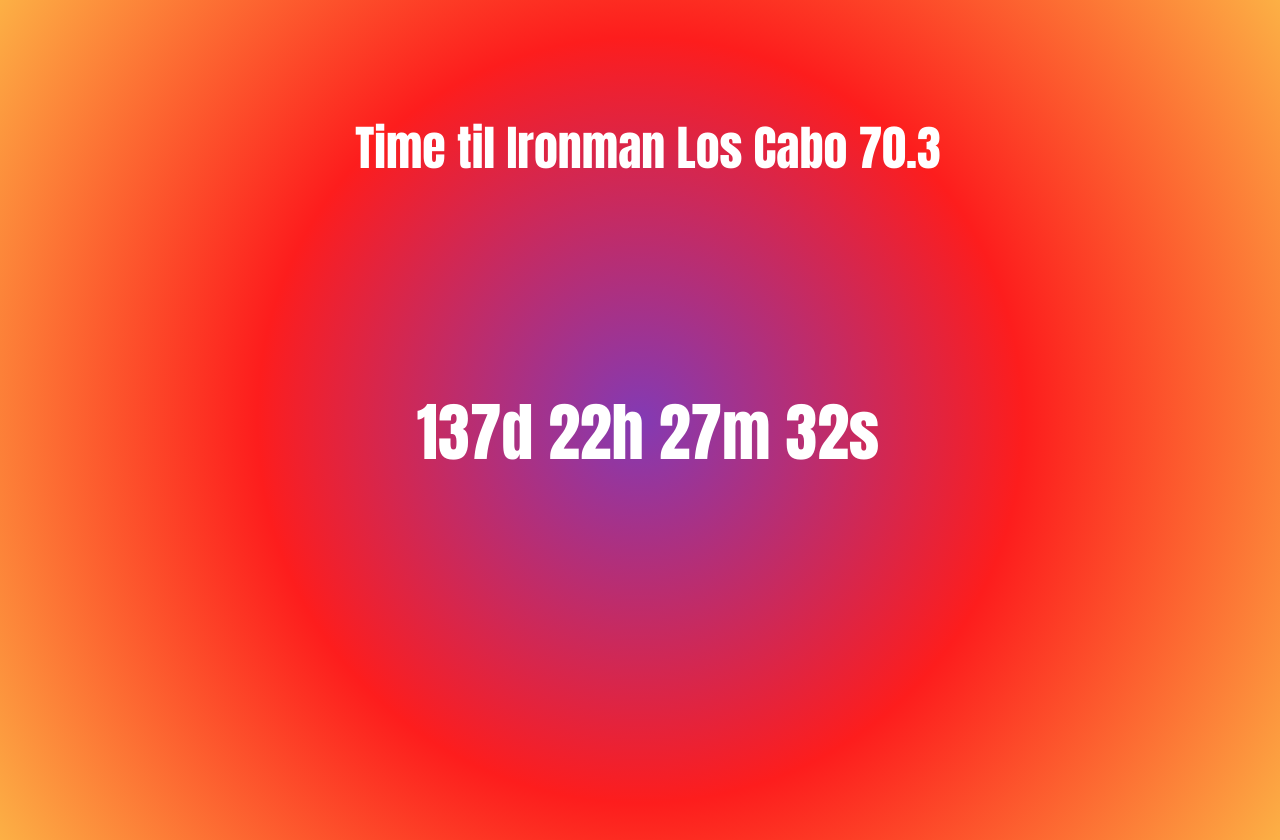
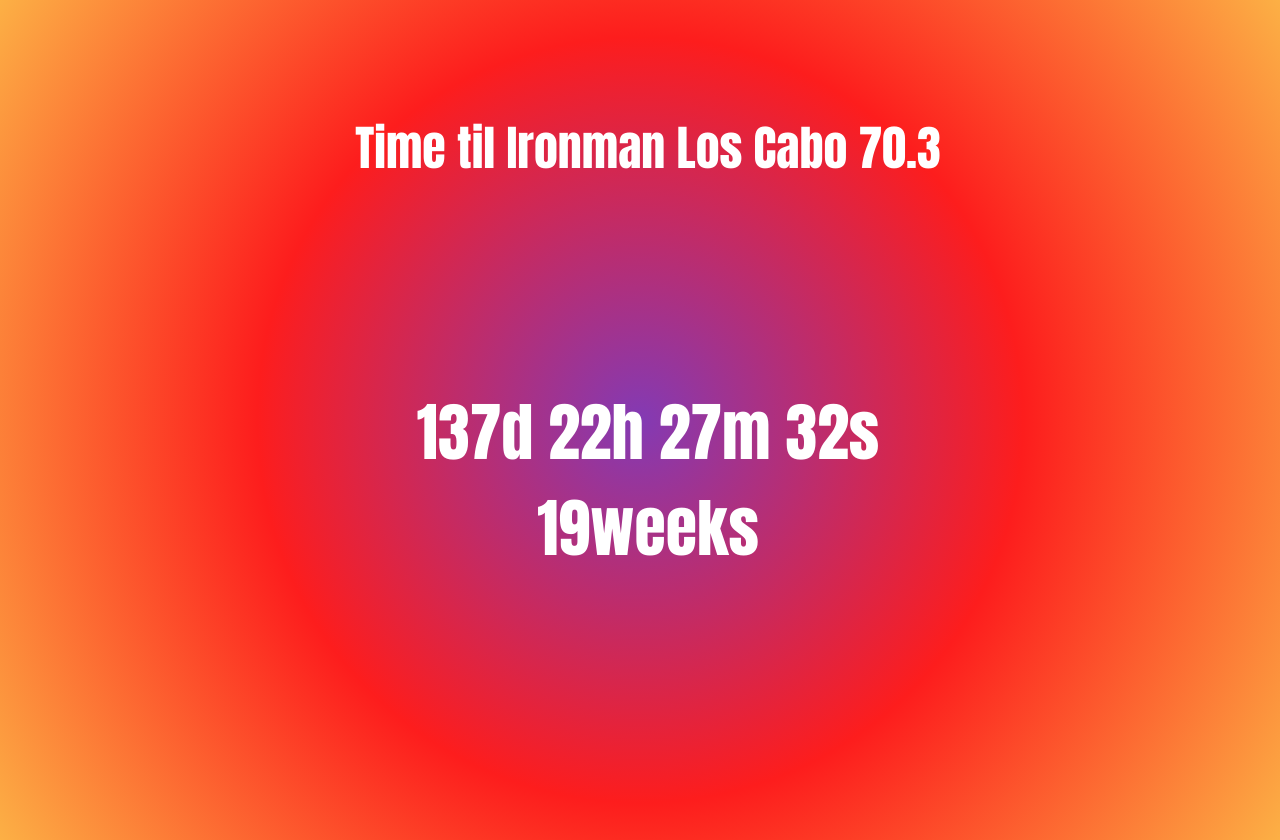
Before and after one commit to Zilula/ironmanCaboCountdown, a plain HTML site: page index.html in a window 1280 px wide. Drawn offline with Linux system fonts and the light colour scheme.

Commit message:
added the number of weeks

```diff
--- a/index.css
+++ b/index.css
@@ -10,6 +10,10 @@
     margin-top: 25vh;
     font-family: Impact, Haettenschweiler, 'Arial Narrow Bold', sans-serif
 }
+#weeks {
+    font-size: 4em;
+    font-family: Impact, Haettenschweiler, 'Arial Narrow Bold', sans-serif
+}
 body {
     color: white;
     background: rgb(131,58,180);
--- a/index.html
+++ b/index.html
@@ -14,6 +14,7 @@
         Time til Ironman Los Cabo 70.3
     </h1>
     <div id="counter"></div>
+    <div id="weeks"></div>
     <script src="index.js"></script>
 </body>
 
--- a/index.js
+++ b/index.js
@@ -16,6 +16,7 @@
   var distance = countDownDate - now;
 
   // Time calculations for days, hours, minutes and seconds
+  var weeks = Math.floor(distance / (1000 * 60 * 60 * 24)/7);
   var days = Math.floor(distance / (1000 * 60 * 60 * 24));
   var hours = Math.floor((distance % (1000 * 60 * 60 * 24)) / (1000 * 60 * 60));
   var minutes = Math.floor((distance % (1000 * 60 * 60)) / (1000 * 60));
@@ -24,7 +25,7 @@
   // Display the result in the element with id="demo"
   document.getElementById("counter").innerHTML = days + "d " + hours + "h "
   + minutes + "m " + seconds + "s ";
-
+  document.getElementById('weeks').innerHTML = weeks + 'weeks'
   // If the count down is finished, write some text
   if (distance < 0) {
     clearInterval(x);
```
